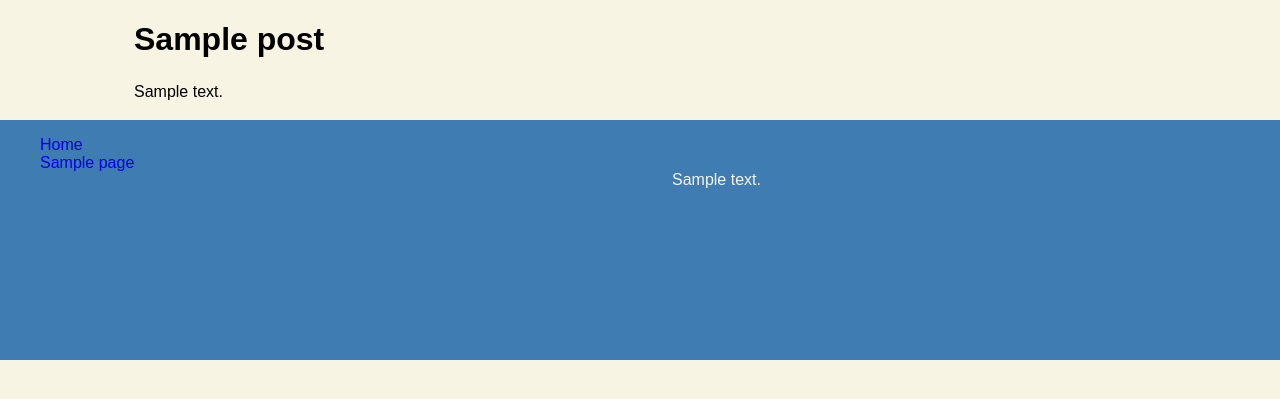
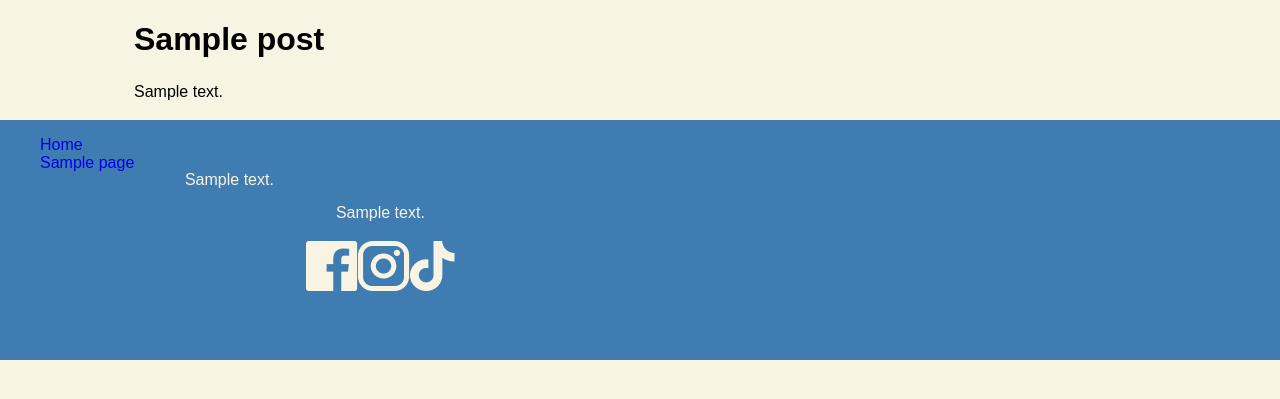
Before and after one commit to FrederikkeEbbe/wp-content, a WordPress theme: the page made by themes/mgf_theme/page.php in a window 1280 px wide. Shown: the part 70-469 px from the top of the page. Run offline with PHP 8.4 and a stand-in for WordPress, Linux system fonts and the light colour scheme; the site name, menu and one post (Sample post) are stand-ins, and other content is empty; some web fonts are replaced.

Commit message:
slutprut

```diff
--- a/themes/mgf_theme/css/main.css
+++ b/themes/mgf_theme/css/main.css
@@ -120,6 +120,10 @@ header .navmenu  .menu-item-has-children .sub-menu > .menu-item-has-children:hov
 /* Footer menu*/
 footer{
     background-color: var(--steelblue);
+    display: flex;
+}
+
+.footer-grid{
     display: grid;
     grid-template-columns: repeat(2, 1fr);
     grid-template-rows: repeat(2, 1fr);
@@ -133,6 +137,19 @@ footer{
 .footersection h3{
     font-style: italic;
     font-weight: 500;
+}
+
+.somefooter{
+    color: var(--latte);
+    display: flex;
+    flex-direction: column;
+    justify-content: center;
+    align-items: center;
+}
+
+
+.links{
+    display: flex;
 }
 
 /* Front page start */
--- a/themes/mgf_theme/footer.php
+++ b/themes/mgf_theme/footer.php
@@ -1,4 +1,5 @@
 <footer>
+    <div class="footer-grid">
     <?php
         wp_nav_menu(
             array(
@@ -10,7 +11,7 @@
     <?php //følgende kode hjælper os med at få posts ind på siden.
     $args = array(
         'post_type' => 'post',  // Vi ønsker kun indlæg
-        'cat' => 10,             // Kategori ID er 8.
+        'cat' => 10,             // Kategori ID er 10.
         'posts_per_page' => -1, // Vis alle indlæg i kategorien
     );
 
@@ -31,6 +32,43 @@
     // Gendan den oprindelige forespørgsel og nulstil postdata
     wp_reset_postdata();
   ?>
+  </div>
+  <?php //følgende kode hjælper os med at få posts ind på siden.
+    $args = array(
+        'post_type' => 'post',  // Vi ønsker kun indlæg
+        'cat' => 11,             // Kategori ID er 11.
+        'posts_per_page' => -1, // Vis alle indlæg i kategorien
+    );
+
+    $custom_query = new WP_Query($args); //args = argumenter
+
+    if ($custom_query->have_posts()) :
+        while ($custom_query->have_posts()) : $custom_query->the_post();
+            ?>
+
+            <div class='somefooter'>
+                <?php the_content(); ?>
+                <div class="links">
+                    <a href="https://www.facebook.com/MunkebjergGymnastikforening">
+                        <img class="some" src="http://localhost/mgf/wp-content/uploads/2023/11/fb.png" alt="Facebook link">
+                    </a>
+                    <a href="https://www.instagram.com/">
+                        <img class="some" src="http://localhost/mgf/wp-content/uploads/2023/11/insta.png" alt="Instagram link">
+                    </a>
+                    <a href="https://www.tiktok.com/explore">
+                        <img class="some" src="http://localhost/mgf/wp-content/uploads/2023/11/tiktok.png" alt="Tiktok link">
+                    </a>
+                </div>
+            </div>
+      <?php
+        endwhile;
+
+        // Ingen indlæg fundet i den specificerede kategori
+    endif;
+
+    // Gendan den oprindelige forespørgsel og nulstil postdata
+    wp_reset_postdata();
+  ?>
 </footer>
 <?php /*her laver en anden theme hook(se header for den anden)*/ wp_footer(); ?>
 </body>
```
Also changed, not shown: uploads/2023/11/fb.png (added), uploads/2023/11/insta.png (added), uploads/2023/11/tiktok.png (added).
